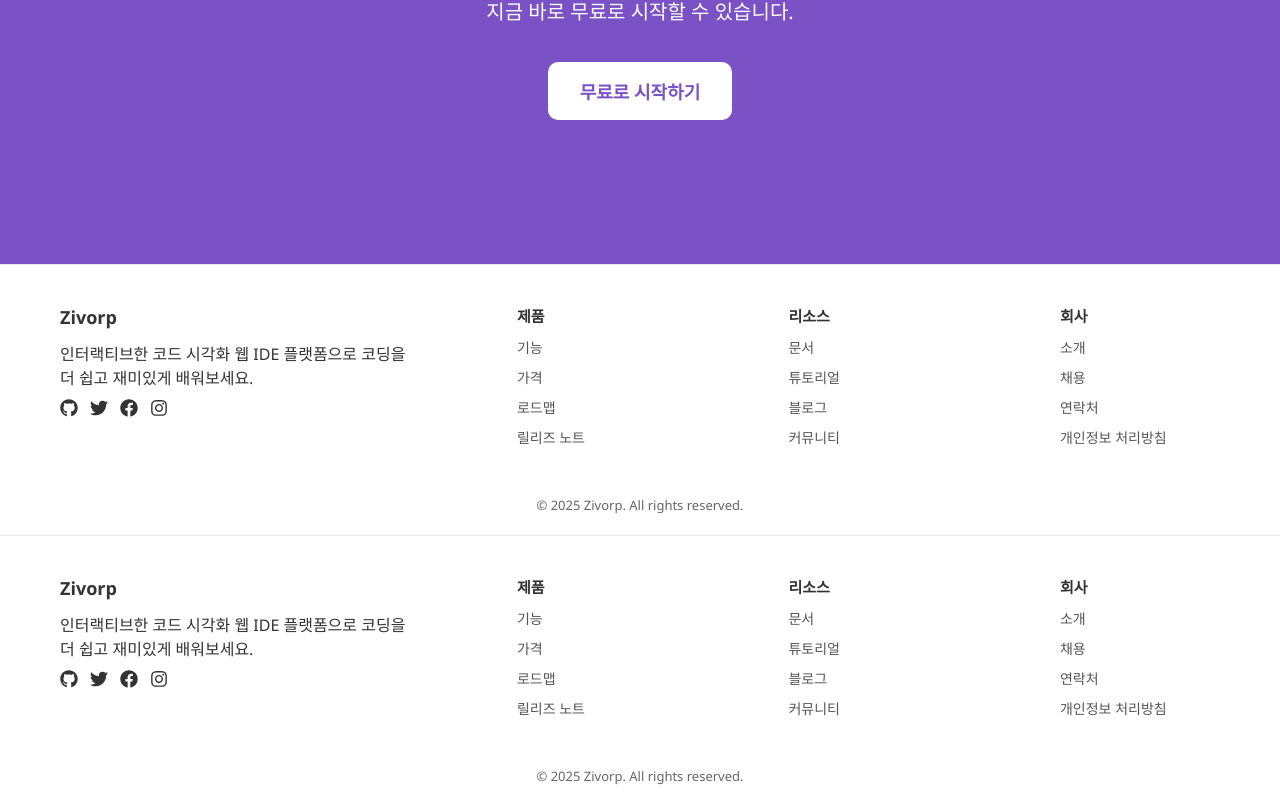
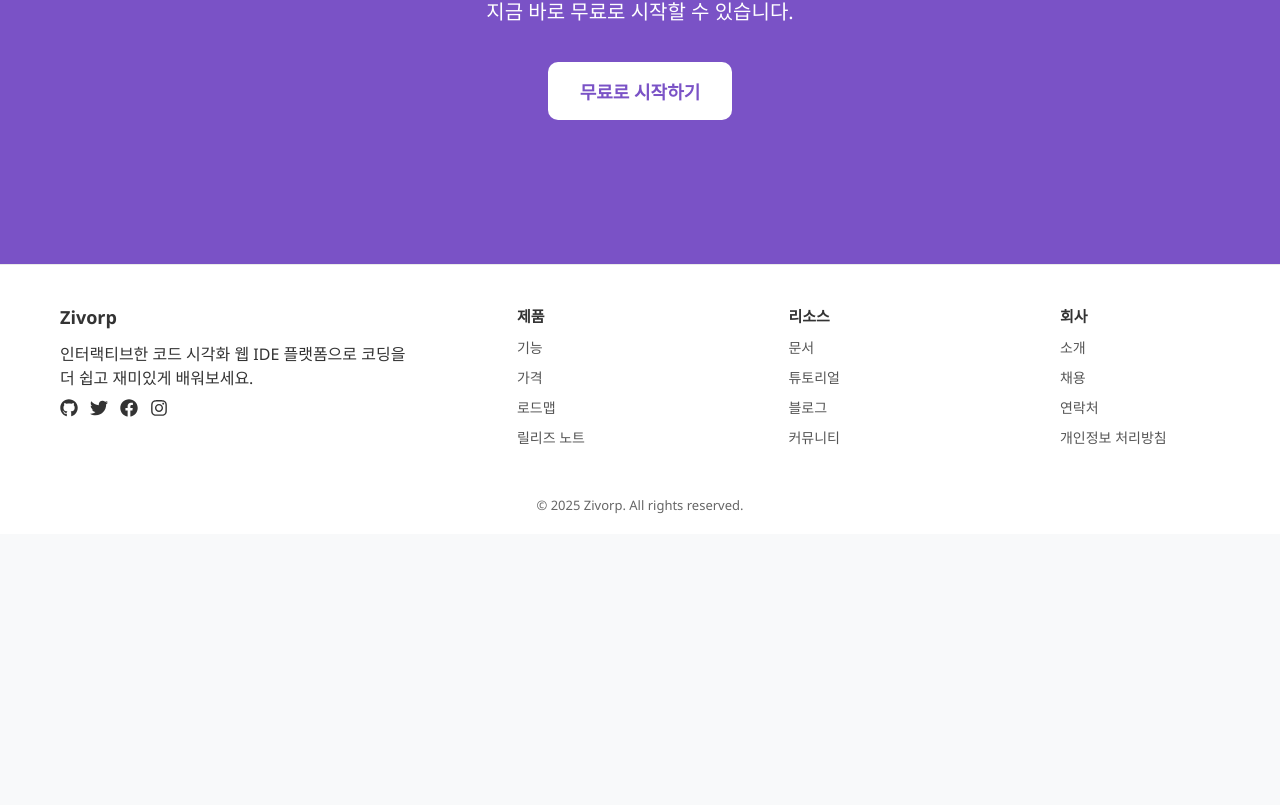
Before and after one commit to DMU-DebugVisual/DebugVisual_FrontEnd, a React (Create React App) app: page /broadcast/live in a window 1280 px wide. Shown: the part 2665-3470 px from the top of the page. After the commit the page ends 3200 px from the top, so only its background shows below. Built offline with nearby package versions, Linux system fonts and the light colour scheme; no server answers.

Commit message:
Home Footer 삭제

```diff
--- a/src/App.js
+++ b/src/App.js
@@ -34,7 +34,14 @@ function AppContent() {
     const isCommunityPage = location.pathname.startsWith("/community");
     const isMyPage = location.pathname.startsWith("/mypage");
     const isCodecastPage = location.pathname.startsWith("/broadcast") || location.pathname.startsWith("/startbroadcast");
-    const shouldShowFooter = isMainPage && !(isSignupPage || isIdePage || isCommunityPage || isMyPage || isCodecastPage);
+    const shouldShowFooter = !(
+        isSignupPage ||
+        isIdePage ||
+        isCommunityPage ||
+        isMyPage ||
+        isCodecastPage ||
+        isMainPage
+    );
 
     useEffect(() => {
         const token = localStorage.getItem('token');
```
